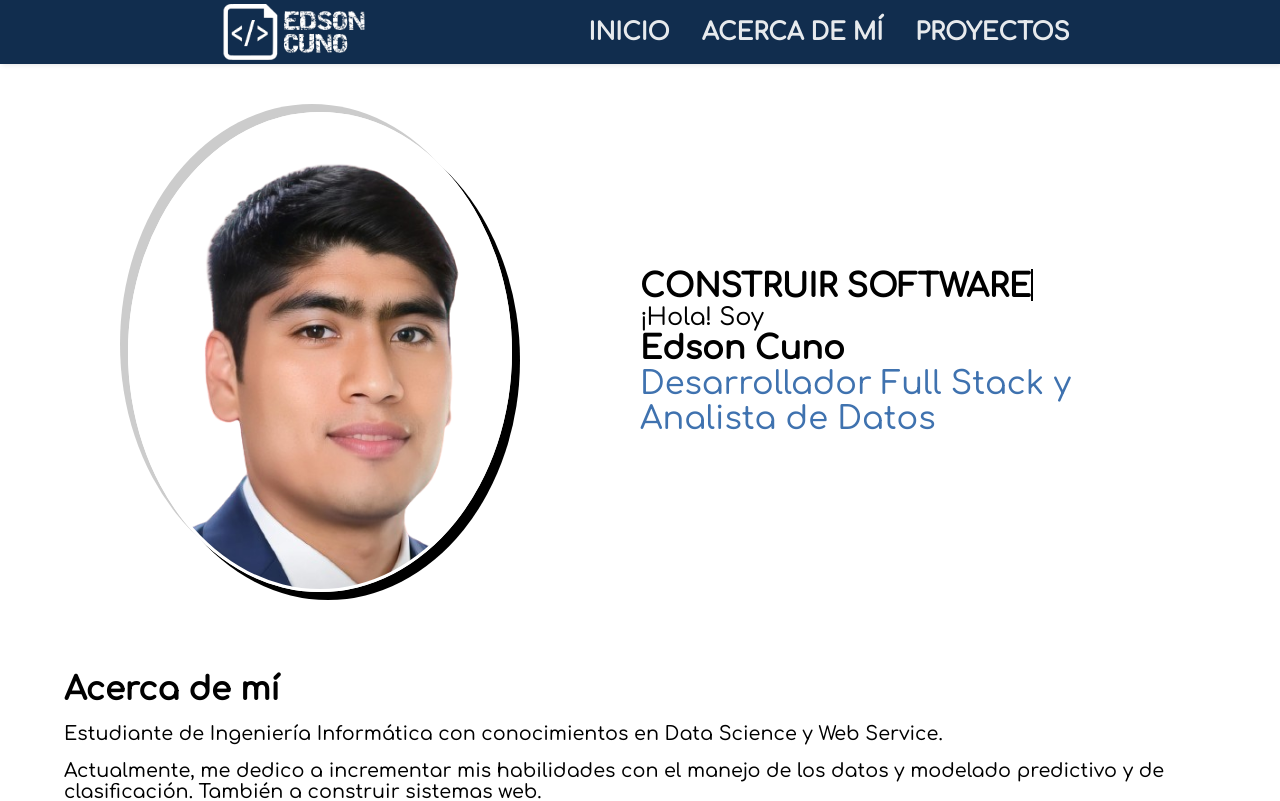
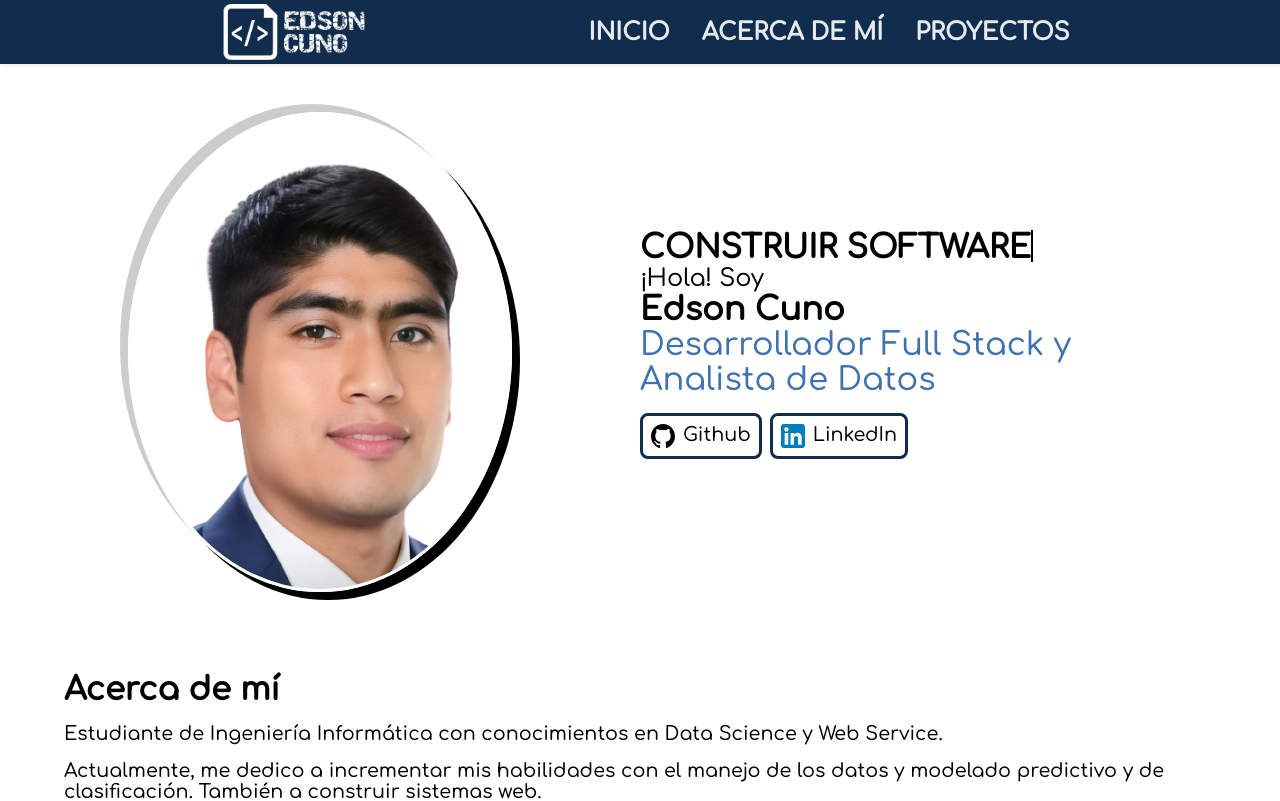
Before and after one commit to edsoncuno/edsoncuno-portafolio, a React (Vite) app: page / in a window 1280 px wide. Shown: the top 801 px of the page. Built offline with nearby package versions, Linux system fonts and the light colour scheme.

Commit message:
se completo casi todo, falta la seccion de proyectos

```diff
--- a/src/pages/home/about-me/badge/index.module.css
+++ b/src/pages/home/about-me/badge/index.module.css
@@ -1,6 +1,6 @@
 .item {
-  width: 10rem;
-  height: 10rem;
+  width: 15rem;
+  height: 15rem;
   border-radius: 50%;
   transition: box-shadow 0.3s ease-in-out;
   display: flex;
@@ -23,3 +23,11 @@
   font-size: 0.8rem;
   text-overflow: ellipsis;
 }
+
+@media (min-width: 320px) {
+  /* mobile */
+  .item {
+    width: 10rem;
+    height: 10rem;
+  }
+}
--- a/src/pages/home/home/Greetings.jsx
+++ b/src/pages/home/home/Greetings.jsx
@@ -15,6 +15,45 @@ export default function App() {
       <div className={styles.text4}>
         Desarrollador Full Stack y Analista de Datos
       </div>
+      <ul className={styles.SocialNetwork}>
+        <li>
+          <a href={"https://github.com/edsoncuno"} target="_blank">
+            <div
+              className={styles.iconGithub}
+              style={{
+                width: "1.5rem",
+                height: "1.5rem",
+                backgroundImage: 'url("/icons/github.svg")',
+                backgroundPosition: "center",
+                backgroundSize: "cover",
+                backgroundRepeat: "no-repeat",
+                marginRight: "0.5rem",
+              }}
+            ></div>
+            <div>Github</div>
+          </a>
+        </li>
+        <li>
+          <a
+            href={"https://www.linkedin.com/in/edson-diego-cuno-tipso"}
+            target="_blank"
+          >
+            <div
+              className={styles.iconLinkedIn}
+              style={{
+                width: "1.5rem",
+                height: "1.5rem",
+                backgroundImage: 'url("/icons/linkedin.svg")',
+                backgroundPosition: "center",
+                backgroundSize: "cover",
+                backgroundRepeat: "no-repeat",
+                marginRight: "0.5rem",
+              }}
+            ></div>
+            <div>LinkedIn</div>
+          </a>
+        </li>
+      </ul>
     </div>
   );
 }
--- a/src/pages/home/home/Greetings.module.css
+++ b/src/pages/home/home/Greetings.module.css
@@ -66,3 +66,29 @@
   font-size: 2rem;
   color: var(--color3);
 }
+
+.container .SocialNetwork {
+  margin-top: 1rem;
+  display: flex;
+  list-style: none;
+  flex-wrap: wrap;
+}
+
+.container .SocialNetwork li a {
+  font-size: 1.2rem;
+  color: #3f72af;
+  border: 3px solid var(--color4);
+  padding: 0.5rem;
+  margin-right: 0.5rem;
+  border-radius: 0.5rem;
+  transition: hover 0.3s ease-in-out;
+  text-decoration: none;
+  color: black;
+  display: flex;
+  margin-bottom: 1rem;
+}
+
+.container .SocialNetwork li a:hover {
+  border: 3px solid var(--color3);
+  opacity: 0.9;
+}
--- a/src/pages/home/home/index.module.css
+++ b/src/pages/home/home/index.module.css
@@ -56,8 +56,8 @@
 @media (min-width: 992px) {
   /* tablet */
   .container .photo {
-    width: 40%;
-    height: 60vh;
+    width: 30%;
+    height: 20rem;
     padding: 0;
     margin: 0;
   }
```
